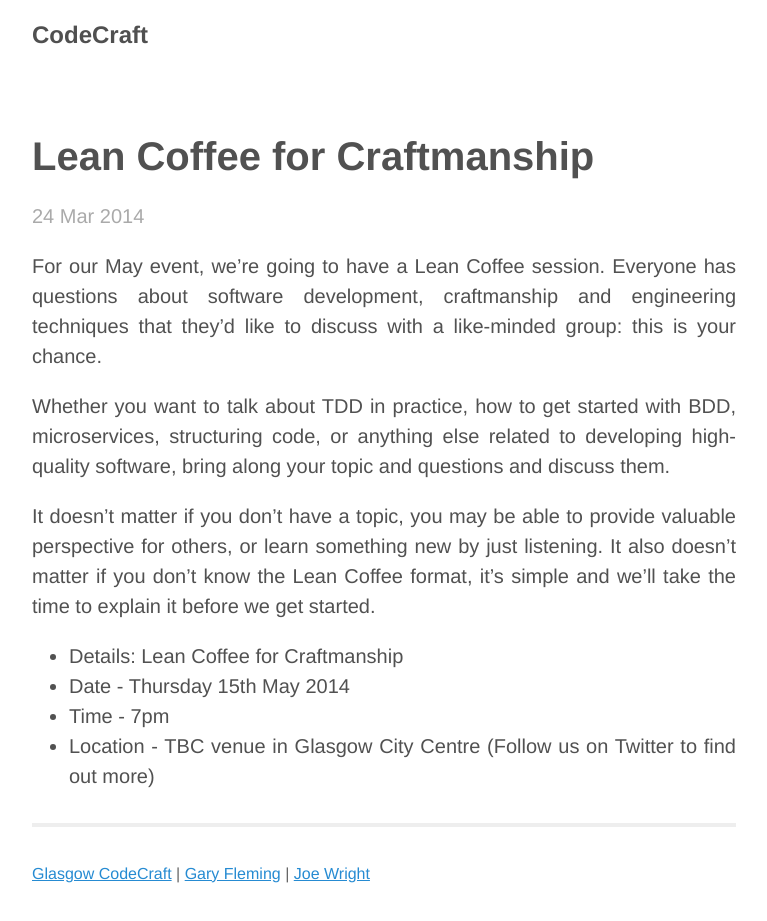
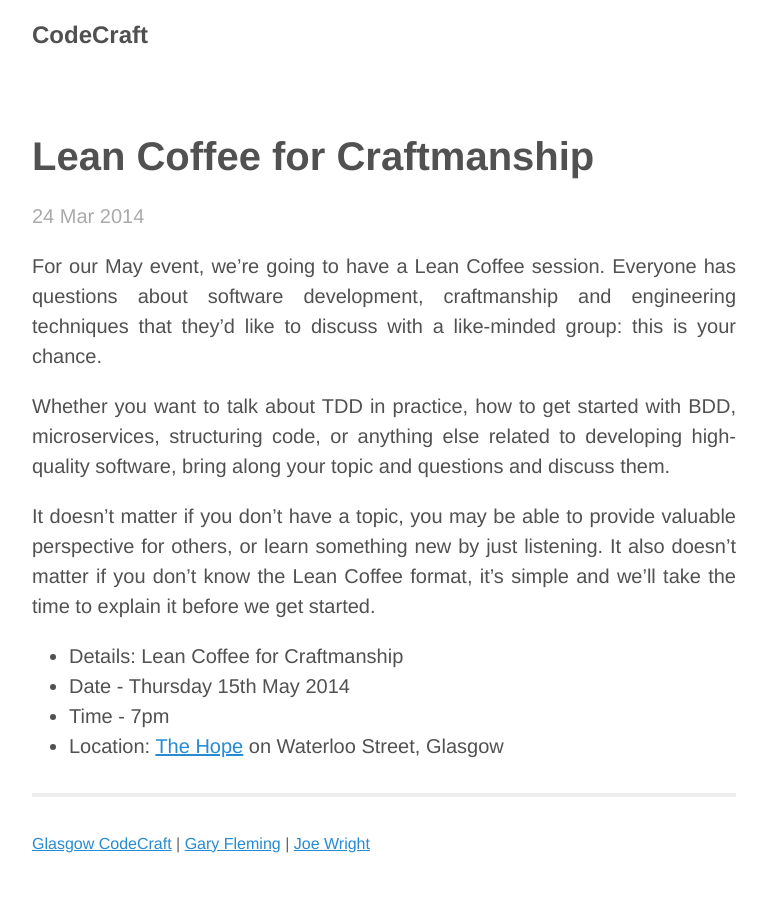
Before and after one commit to codecraftuk/codecraftuk.github.io, a Jekyll site: the page built from _posts/2014-03-24-lean-coffee.md, in a window 1280 px wide. Shown: the whole page, without its empty margins (256-1023 px from the left). Built offline with Jekyll 4.4.1, drawn with Linux system fonts in a browser that asks for light colours; Markdown is read by kramdown in place of the engine named in the settings; after the commit the page ends 900 px from its top, so only the background shows below that.

Commit message:
Adding venue to lean coffee meetup

```diff
--- a/_posts/2014-03-24-lean-coffee.md
+++ b/_posts/2014-03-24-lean-coffee.md
@@ -12,4 +12,4 @@ It doesn't matter if you don't have a topic, you may be able to provide valuable
 * Details: Lean Coffee for Craftmanship
 * Date - Thursday 15th May 2014
 * Time - 7pm
-* Location - TBC venue in Glasgow City Centre (Follow us on Twitter to find out more)
+* Location: <a href="https://www.google.co.uk/maps/preview/place/the+hope/@55.8603492,-4.2594337,18z/data=!3m1!4b1!4m2!3m1!1s0x4888469dda4be0d3:0x48833155b9c343e2">The Hope</a> on Waterloo Street, Glasgow
```
